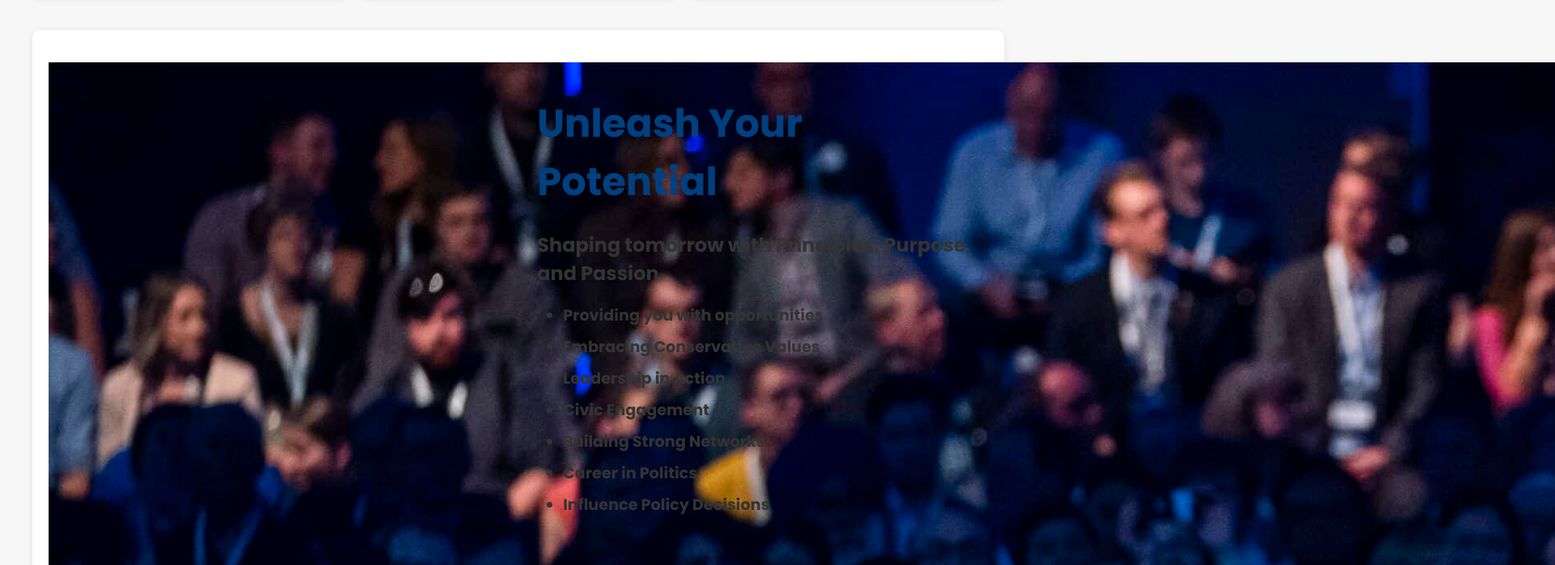
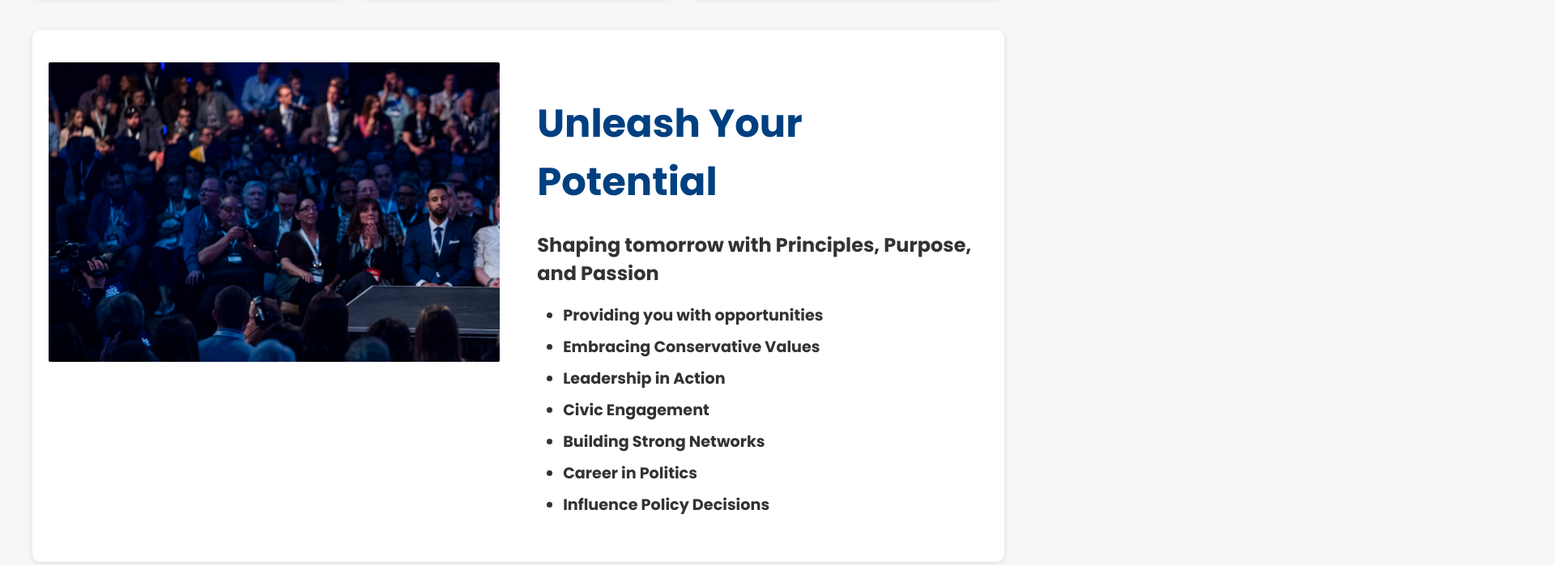
Before and after one commit to Mo-kham/UCP-SideC.github.io, a website: page youth.html in a window 1280 px wide. Shown: the part 1581-2279 px from the top of the page at 81% size, 1920 px wide, since content can reach past the window. Drawn offline with Linux system fonts and the light colour scheme.

Commit message:
Update youth.css

```diff
--- a/css/youth.css
+++ b/css/youth.css
@@ -203,8 +203,11 @@
 .kids-image {
   /* Fill container’s height while keeping aspect ratio */
   height: 100%;
-  width: auto;
+  width: 100%;
   object-fit: cover;
+    border-radius: 2px;
+    margin-top: 0px;
+    display: block;
   display: block; /* Removes extra space below image in some cases */
 }
 
```
